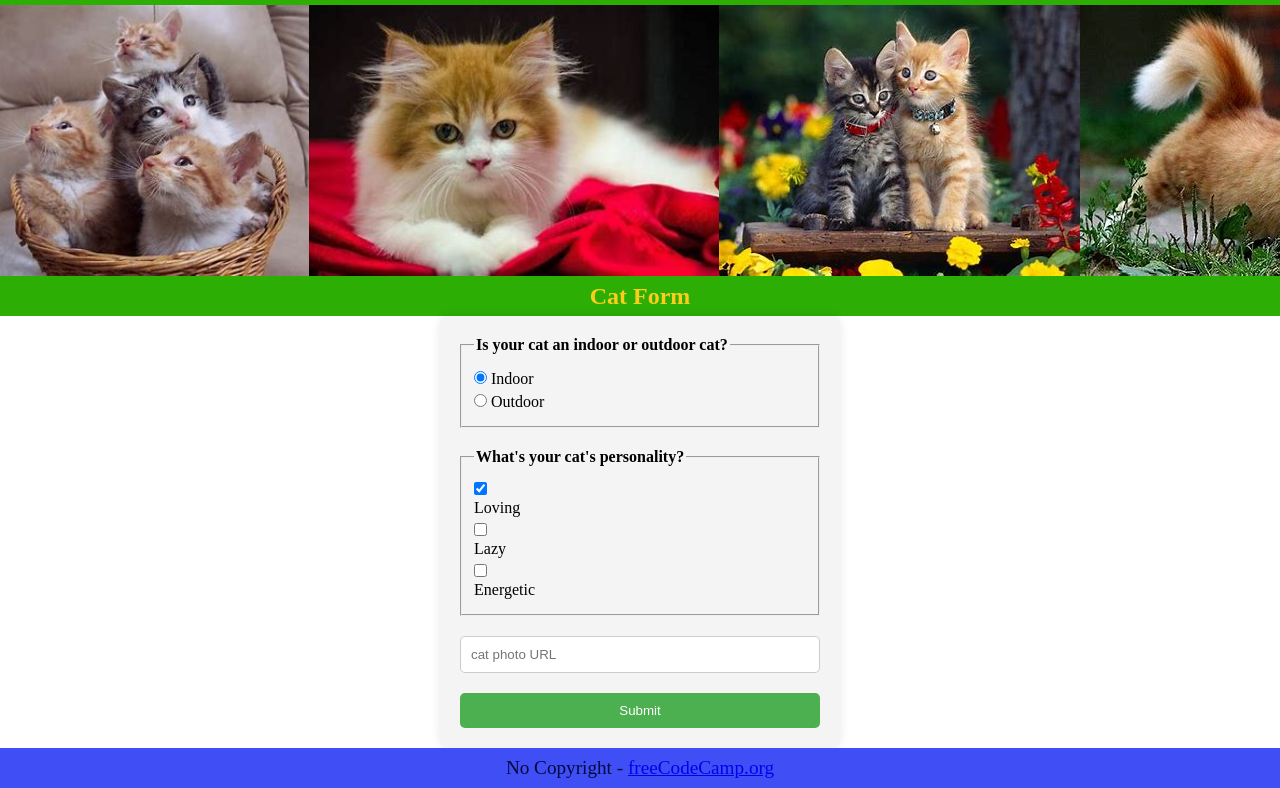
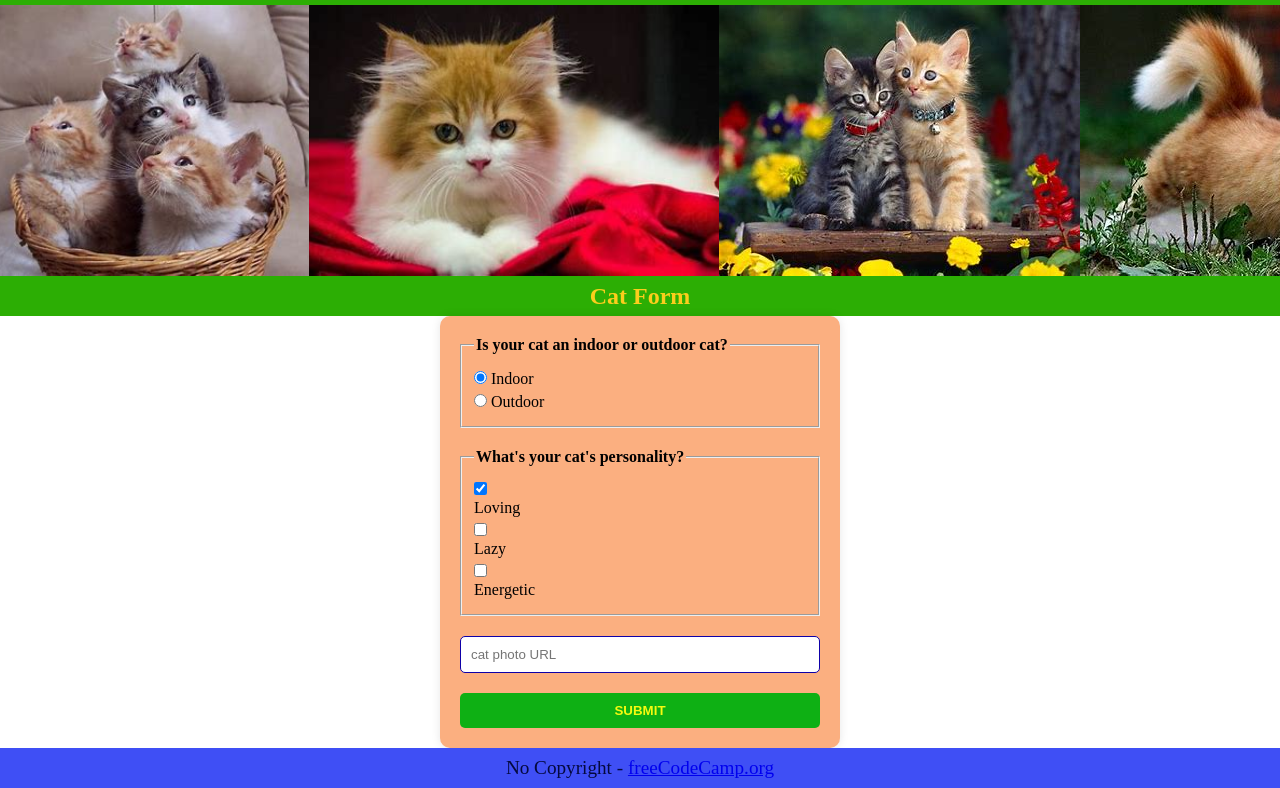
Before and after one commit to AbuTalha3/Cat-Photo-App, a plain HTML site: page index.html in a window 1280 px wide. Shown: the part 1481-2269 px from the top of the page. Drawn offline with Linux system fonts and the light colour scheme.

Commit message:
Amend css file

```diff
--- a/style.css
+++ b/style.css
@@ -65,7 +65,7 @@
   max-width: 400px;
   margin: auto;
   padding: 20px;
-  background-color: #f4f4f4;
+  background-color: #fbaf80;
   border-radius: 10px;
   box-shadow: 0 0 10px rgba(0, 0, 0, 0.1);
 }
@@ -88,18 +88,20 @@
   width: 100%;
   padding: 10px;
   margin-bottom: 20px;
-  border: 1px solid #ccc;
+  border: 1px solid #0e00a8;
   border-radius: 5px;
 }
 
 .cat-submit {
   width: 100%;
   padding: 10px;
-  background-color: #4CAF50;
-  color: white;
+  background-color: #0eb014;
+  color: rgb(246, 250, 16);
+  font-weight: bold;
   border: none;
   border-radius: 5px;
   cursor: pointer;
+  text-transform: uppercase;
 }
 
 .cat-submit:hover {
```
